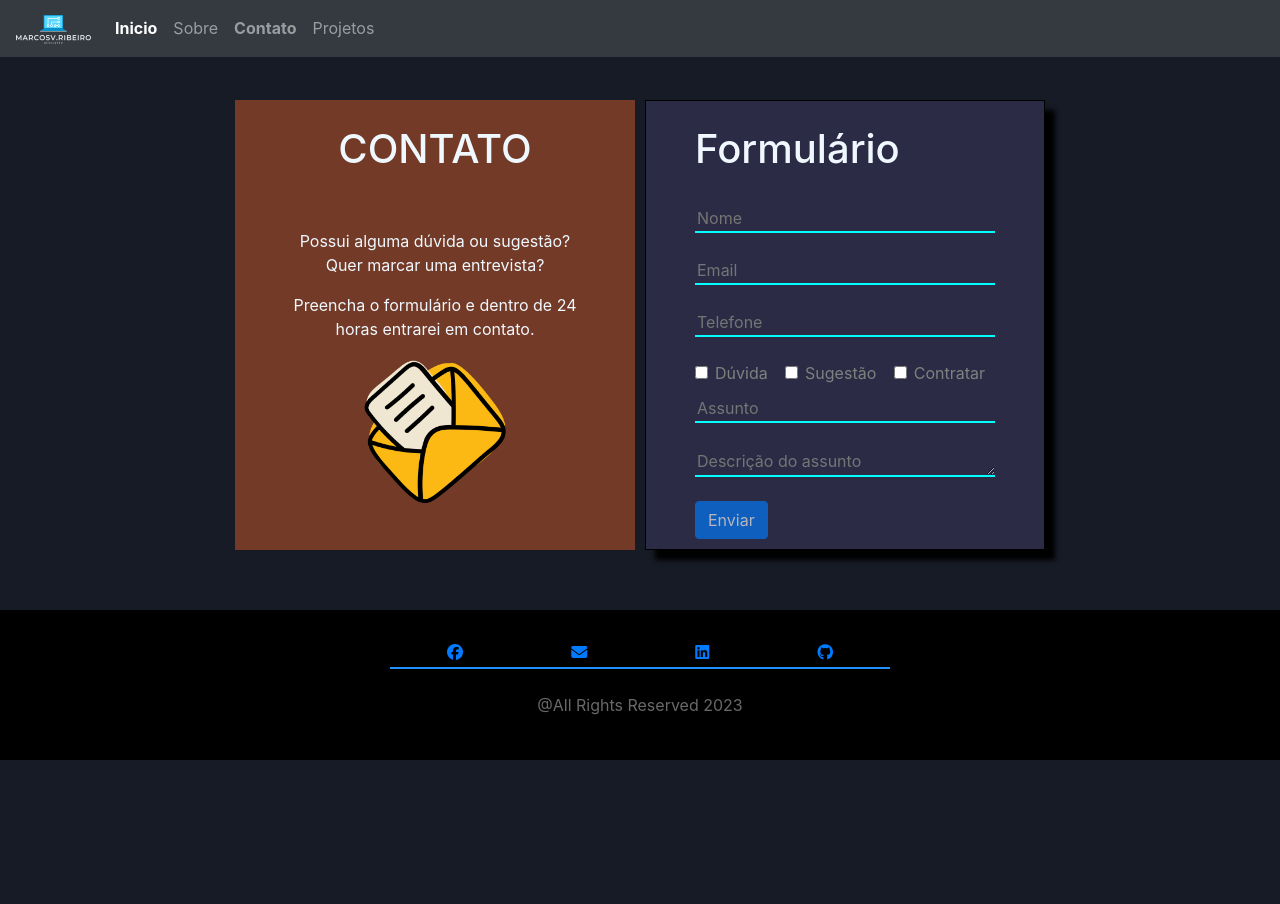
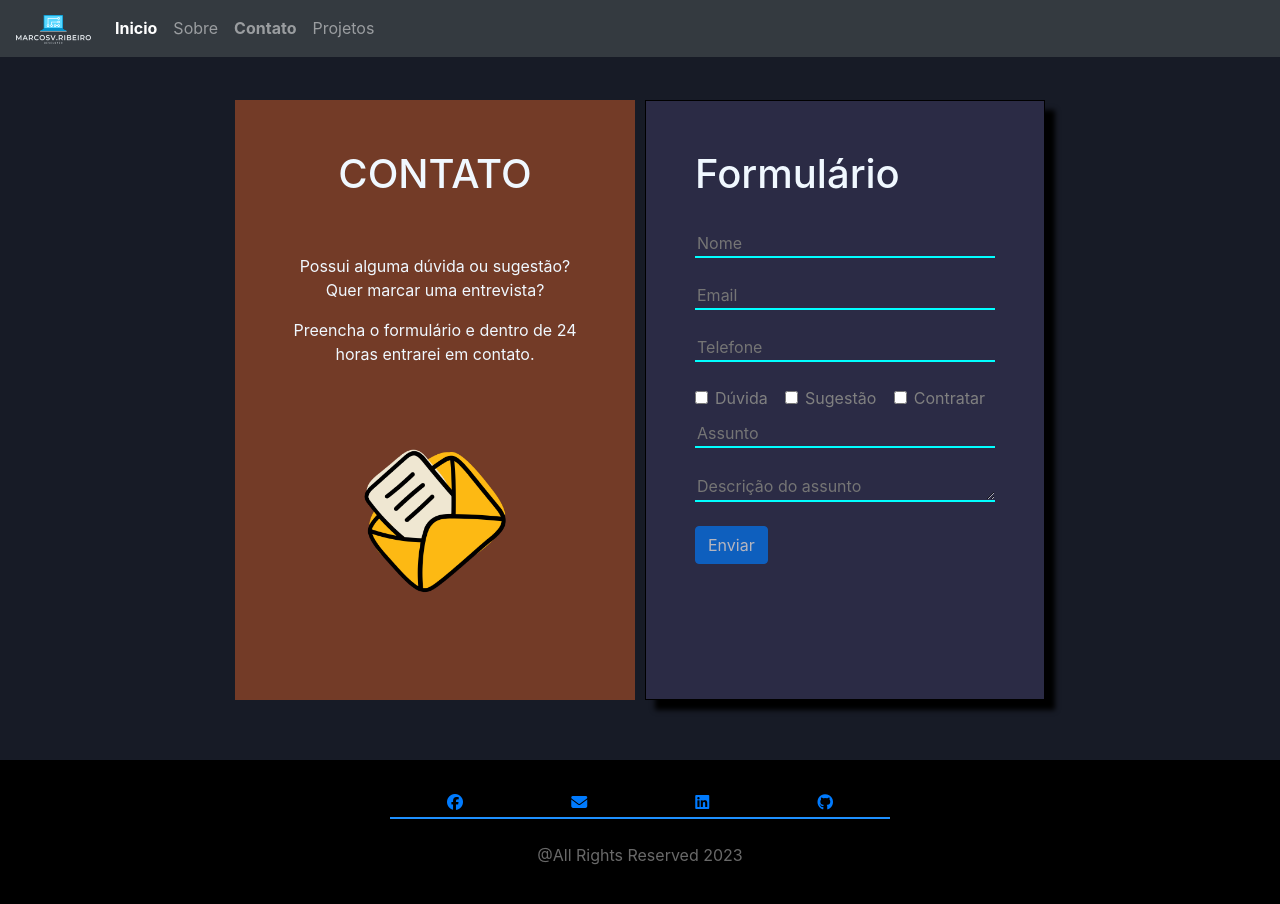
Before and after one commit to MarcosViniciusR/PortfolioWeb, an Angular app: page /contato in a window 1280 px wide. Shown: the top 904 px of the page. Before the commit the page ends 800 px from the top, so only its background shows below. Built offline with nearby package versions, Linux system fonts and the light colour scheme.

Commit message:
form com alert

```diff
--- a/src/app/contato/contato.component.css
+++ b/src/app/contato/contato.component.css
@@ -2,7 +2,7 @@
     display: flex;
     padding: 5px;
     background-color: #733B27;
-    height: 450px;
+    height: 600px;
     width: 400px;
     justify-content: center;
     align-items: center;
@@ -15,7 +15,7 @@
     border: 1px solid black;
     box-shadow: 10px 10px 5px black;
     background-color: #2B2B45;
-    height: 450px;
+    height: 600px;
     width: 400px;
     padding: 5px;
     margin-left: 10px;
@@ -27,16 +27,20 @@
 }
 
 .bloco-form{
-    height: 400px;
+    height: 500px;
     width: 300px;
 }
 
 .bloco-descricao{
-    height: 400px;
+    height: 500px;
     width: 300px;
     justify-content: center;
     align-items: center;
     text-align: center;
+}
+
+.image-form{
+    margin-top: 80px;
 }
 
 .input-single > input{
@@ -75,3 +79,16 @@
     justify-content: space-between;
     color: gray;
 }
+
+.alerta{
+    font-size: 13px;
+    height: 13px;
+}
+
+.alert{
+    display: flex;
+    height: 20px;
+    justify-content: center;
+    align-items: center;
+    align-content: center;
+}
--- a/src/app/contato/contato.component.html
+++ b/src/app/contato/contato.component.html
@@ -4,8 +4,10 @@
             <h1>CONTATO</h1><br><br>
             <p>Possui alguma dúvida ou sugestão? Quer marcar uma entrevista?</p>
             <p>Preencha o formulário e dentro de 24 horas entrarei em contato.</p>
-            <img src="./assets/imagens/emailicon.png" alt="email" style="max-width: 150px;
+            <div class="image-form">
+                <img src="./assets/imagens/emailicon.png" alt="email" style="max-width: 150px;
                 height: 150px;">
+            </div>
         </div>
     </div>
 
@@ -15,10 +17,16 @@
             <h1>Formulário</h1><br>
         <form #f="ngForm" (ngSubmit)="onSubmit(f)">
             <div class="input-single">
-                <input type="text" name="nome" placeholder="Nome" [(ngModel)]="usuario.nome" required><br>
+                <input type="text" name="nome" placeholder="Nome" [(ngModel)]="usuario.nome" required #nome="ngModel"><br>
+            </div>
+            <div *ngIf="!nome.valid && nome.touched" class="alert alert-danger" role="alert">
+                <p class="alerta">O campo nome é obrigatório!</p>
             </div>
             <div class="input-single">
-                <input type="email" name="email" placeholder="Email" [(ngModel)]="usuario.email" required email><br>
+                <input type="email" name="email" placeholder="Email" [(ngModel)]="usuario.email" required email #email="ngModel"><br>
+            </div>
+            <div *ngIf="!email.valid && email.touched" class="alert alert-danger" role="alert">
+                <p class="alerta">O campo email é obrigatório!</p>
             </div>
             <div class="input-single">
                 <input type="text" name="telefone" placeholder="Telefone" [(ngModel)]="usuario.telefone"><br>
@@ -38,7 +46,10 @@
                 </div>
             </div>
             <div class="input-single">
-                <input type="text" name="assunto" placeholder="Assunto" [(ngModel)]="usuario.assunto"><br>
+                <input type="text" name="assunto" placeholder="Assunto" [(ngModel)]="usuario.assunto" required #assunto="ngModel"><br>
+            </div>
+            <div *ngIf="!assunto.valid && assunto.touched" class="alert alert-danger" role="alert">
+                <p class="alerta">O campo assunto é obrigatório!</p>
             </div>
 
             <div class="text-descricao">
--- a/src/app/contato/contato.component.ts
+++ b/src/app/contato/contato.component.ts
@@ -8,7 +8,7 @@ import { Component } from '@angular/core';
 export class ContatoComponent {
 
   usuario:any = {
-    nome: '', email:'', telefone:'', assunto:''
+    nome: null, email: null, telefone: null, assunto: null
   }
 
   onSubmit(form:any){
```
